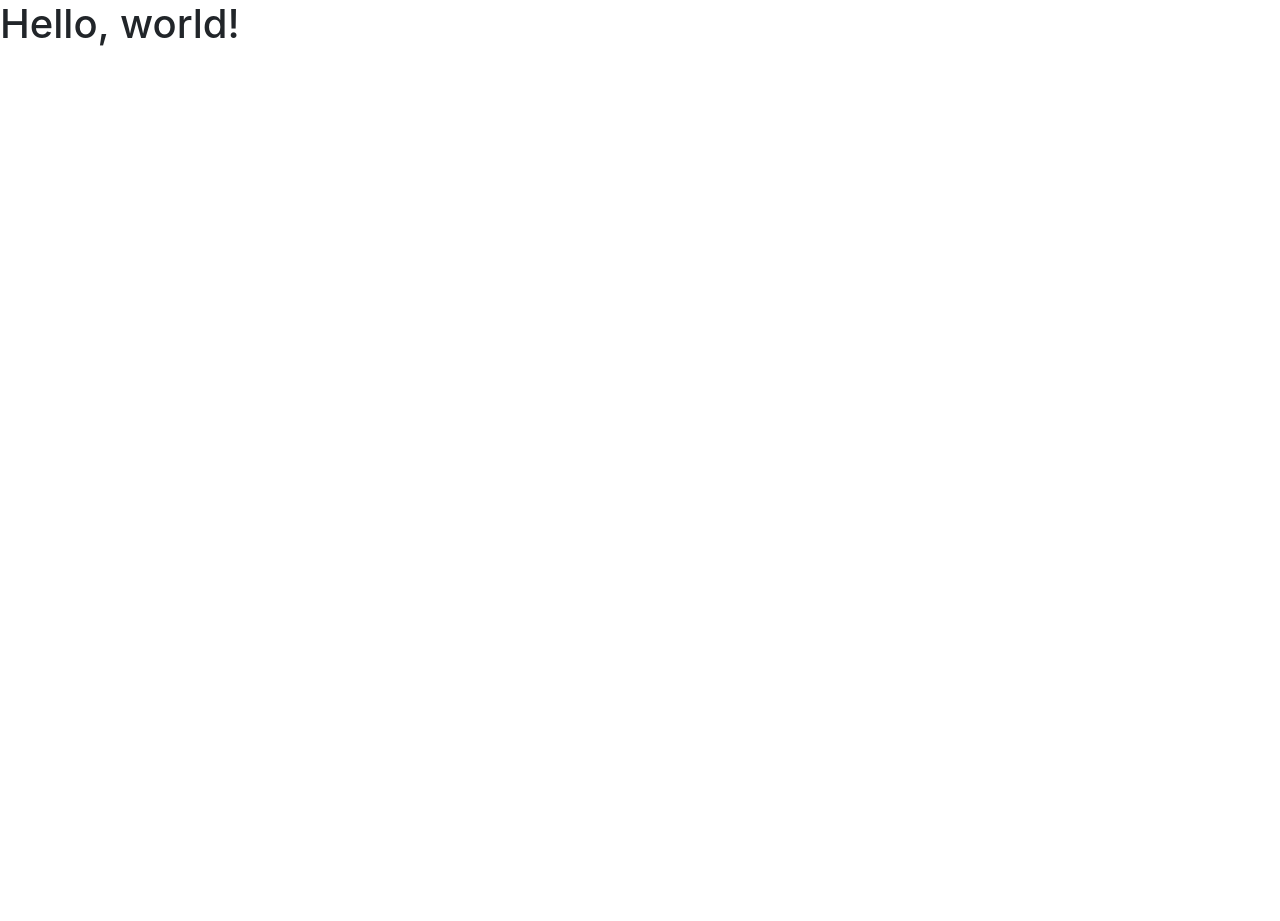
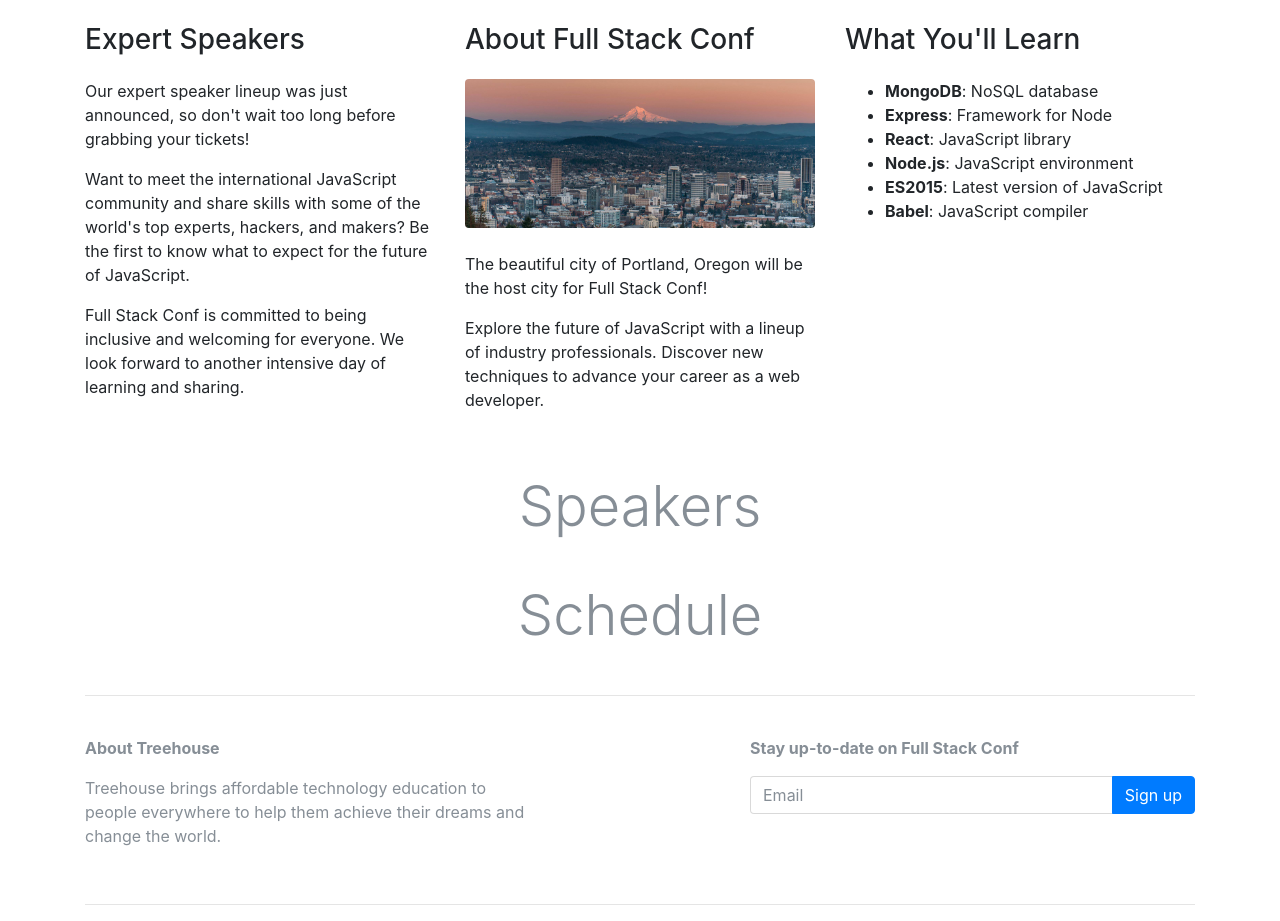
Before and after one commit to SteelMasterJ/Boostrap-Test-Project, a plain HTML site: page index.html in a window 1280 px wide. Before the commit the page ends 800 px from the top, so only its background shows below. Drawn offline with nearby package versions, Linux system fonts and the light colour scheme.

Commit message:
FUNCTIONING ROUTES!!

```diff
--- a/index.html
+++ b/index.html
@@ -1,15 +1,73 @@
 <!DOCTYPE html>
 <html lang="en">
   <head>
+    <title>Full Stack Conf</title>
     <!-- Required meta tags -->
     <meta charset="utf-8">
     <meta name="viewport" content="width=device-width, initial-scale=1, shrink-to-fit=no">
 
     <!-- Bootstrap CSS -->
-    <link rel="stylesheet" href="https://maxcdn.bootstrapcdn.com/bootstrap/4.0.0/css/bootstrap.min.css" integrity="sha384-Gn5384xqQ1aoWXA+058RXPxPg6fy4IWvTNh0E263XmFcJlSAwiGgFAW/dAiS6JXm" crossorigin="anonymous">
+    <link rel="stylesheet" href="https://maxcdn.bootstrapcdn.com/bootstrap/4.0.0-beta/css/bootstrap.min.css" integrity="sha384-/Y6pD6FV/Vv2HJnA6t+vslU6fwYXjCFtcEpHbNJ0lyAFsXTsjBbfaDjzALeQsN6M" crossorigin="anonymous">
   </head>
   <body>
-    <h1>Hello, world!</h1>
 
+    <div class="container pt-4">
+      <!-- about -->
+      <div class="row">
+        <div class="col-md order-lg-2">
+          <h3 class="mb-4">About Full Stack Conf</h3>
+          <img class="mb-4 img-fluid rounded d-none d-sm-block" src="img/pdx.jpg"/>
+          <p>The beautiful city of Portland, Oregon will be the host city for Full Stack Conf!</p>
+          <p>Explore the future of JavaScript with a lineup of industry professionals. Discover new techniques to advance your career as a web developer.</p>
+        </div>
+        <div class="col-md order-lg-1">
+          <h3 class="mb-4">Expert Speakers</h3>
+          <p>Our expert speaker lineup was just announced, so don't wait too long before grabbing your tickets!</p>
+          <p>Want to meet the international JavaScript community and share skills with some of the world's top experts, hackers, and makers? Be the first to know what to expect for the future of JavaScript.</p>
+          <p>Full Stack Conf is committed to being inclusive and welcoming for everyone. We look forward to another intensive day of learning and sharing.</p>
+        </div>
+        <div class="col-md order-lg-3">
+          <h3 class="mb-4">What You'll Learn</h3>
+          <ul>
+            <li><strong>MongoDB</strong>: NoSQL database</li>
+            <li><strong>Express</strong>: Framework for Node</li>
+            <li><strong>React</strong>: JavaScript library</li>
+            <li><strong>Node.js</strong>: JavaScript environment</li>
+            <li><strong>ES2015</strong>: Latest version of JavaScript</li>
+            <li><strong>Babel</strong>: JavaScript compiler</li>
+          </ul>
+        </div>
+      </div>
+
+      <!-- speakers -->
+      <h1 class="display-4 text-center my-5 text-muted">Speakers</h1>
+      <!-- /speakers -->
+      <!-- schedule -->
+      <h1 class="display-4 text-center my-5 text-muted">Schedule</h1>
+      <!-- /schedule -->
+      <!-- signup form -->
+      <hr>
+      <div class="row py-4 text-muted">
+        <div class="col-md col-xl-5">
+          <p><strong>About Treehouse</strong></p>
+          <p>Treehouse brings affordable technology education to people everywhere to help them achieve their dreams and change the world.</p>
+        </div>
+        <div class="col-md col-xl-5 ml-auto">
+          <p><strong>Stay up-to-date on Full Stack Conf</strong></p>
+          <div class="input-group">
+            <input type="text" class="form-control" placeholder="Email">
+            <span class="input-group-btn">
+              <button class="btn btn-primary" type="button">Sign up</button>
+            </span>
+          </div>
+        </div>
+      </div>
+      <hr><!-- /signup form -->
+    </div>
+    <!-- Optional JavaScript -->
+    <!-- jQuery first, then Popper.js, then Bootstrap JS -->
+    <script src="https://code.jquery.com/jquery-3.2.1.slim.min.js" integrity="sha384-KJ3o2DKtIkvYIK3UENzmM7KCkRr/rE9/Qpg6aAZGJwFDMVNA/GpGFF93hXpG5KkN" crossorigin="anonymous"></script>
+    <script src="https://cdnjs.cloudflare.com/ajax/libs/popper.js/1.11.0/umd/popper.min.js" integrity="sha384-b/U6ypiBEHpOf/4+1nzFpr53nxSS+GLCkfwBdFNTxtclqqenISfwAzpKaMNFNmj4" crossorigin="anonymous"></script>
+    <script src="https://maxcdn.bootstrapcdn.com/bootstrap/4.0.0-beta/js/bootstrap.min.js" integrity="sha384-h0AbiXch4ZDo7tp9hKZ4TsHbi047NrKGLO3SEJAg45jXxnGIfYzk4Si90RDIqNm1" crossorigin="anonymous"></script>
   </body>
 </html>
```
Also changed, not shown: old indexes/index.html (added, +26 -0 lines), img/ecma.png (added), img/jay.png (added), img/json.png (added), img/jumbo-bg.jpg (added), img/nodestradamus.png (added), img/pdx.jpg (added), img/robbie.png (added), img/vivianne.png (added), package-lock.json (added), 1 other file.
